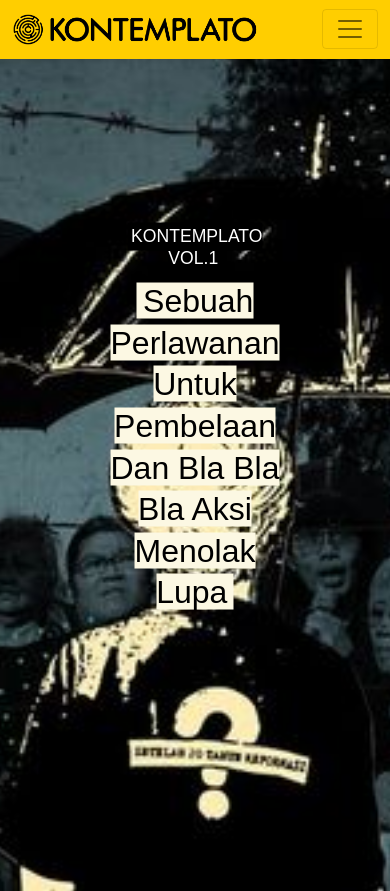
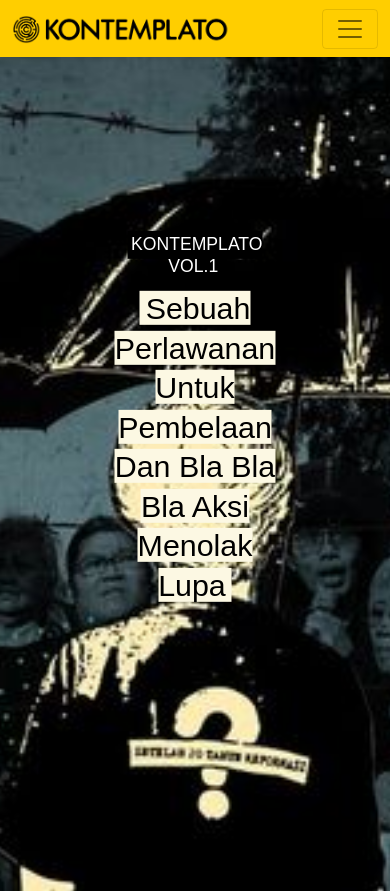
Before and after one commit to anasfaisalamri/kontemplato, a PHP site: page / in a window 390 px wide. Shown: the top 891 px of the page. Run offline with PHP 8.4, Linux system fonts and the light colour scheme; some web fonts are replaced.

Commit message:
perbaikkan nav, hero, footer

```diff
--- a/assets/style/style.css
+++ b/assets/style/style.css
@@ -103,7 +103,7 @@ section#majalah .owl-carousel .owl-item img.blur {
 
 @media (max-width: 450px) {
   section.hero .hero-caption h1 {
-    font-size: 2em;
+    font-size: 1.9em;
   }
 
   section.hero .hero-caption h5 {
--- a/index.html
+++ b/index.html
@@ -32,7 +32,7 @@
   <nav class="navbar navbar-expand-md navbar-light fixed-top shadow-sm">
     <div class="container">
       <a class="navbar-brand  text-uppercase" href="#">
-        <img src="assets/icon/logoKontemplatoTextBlack.png" alt="logoKontemplato" class="me-1 img-fluid" width="250">
+        <img src="assets/icon/logoKontemplatoTextBlack.png" alt="logoKontemplato" width="220">
       </a>
       <button class="navbar-toggler" type="button" data-bs-toggle="collapse" data-bs-target="#navbarNavAltMarkup"
         aria-controls="navbarNavAltMarkup" aria-expanded="false" aria-label="Toggle navigation">
@@ -49,7 +49,6 @@
   </nav>
 
   <div class="content">
-
     <section class="hero mt-5" id="hero">
       <div class="hero-caption">
         <div class="row justify-content-center">
@@ -166,6 +165,7 @@
         </div>
       </div>
     </section>
+  </div>
 
   <footer class="bg-black pt-5 pb-0">
     <div class="container pt-5">
@@ -173,16 +173,15 @@
         <div class="row justify-content-center text-center align-items-center">
           <div class="col-md-5">
             <h3 class="text-uppercase text-white text-start">sosial media</h3>
-              <div class="col-sm-12 display-5 text-start text-wrap">
+            <div class="col h1 text-start">
               <i class="bi bi-instagram text-white me-3"></i>
               <i class="bi bi-facebook text-white me-3"></i>
               <i class="bi bi-youtube text-white me-3"></i>
               <i class="bi bi-envelope-fill text-white me-3"></i>
             </div>
           </div>
-            <div class="col-md-4">
-              <img src="assets/icon/logoKontemplatoWhite.svg" alt="" width="100">
-              <h1 class="text-white text-uppercase">kontemplato</h1>
+          <div class="col-md-5">
+            <img src="assets/icon/logoKontemplatoText.png" alt="" class="w-100">
           </div>
         </div>
         <div class="row mt-5 pb-2">
@@ -196,10 +195,10 @@
       <div class="d-block d-md-none">
         <div class="row justify-content-center text-center align-items-center">
           <div class="col mx-5">
-              <img src="assets/icon/logoKontemplatoText.png" class="img-fluid" alt="">
+            <img src="assets/icon/logoKontemplatoText.png" class="w-100" alt="">
           </div>
           <div class="col-md-5 mt-4">
-              <div class="col-sm-12 display-5 text-wrap">
+            <div class="col-sm-12 h1">
               <i class="bi bi-instagram text-white me-3"></i>
               <i class="bi bi-facebook text-white me-3"></i>
               <i class="bi bi-youtube text-white me-3"></i>
@@ -218,8 +217,6 @@
       </div>
     </div>
   </footer>
-  </div>
-
 
   <!-- Optional JavaScript; choose one of the two! -->
 
```
Lines whose indentation alone changed are shown as unchanged.
